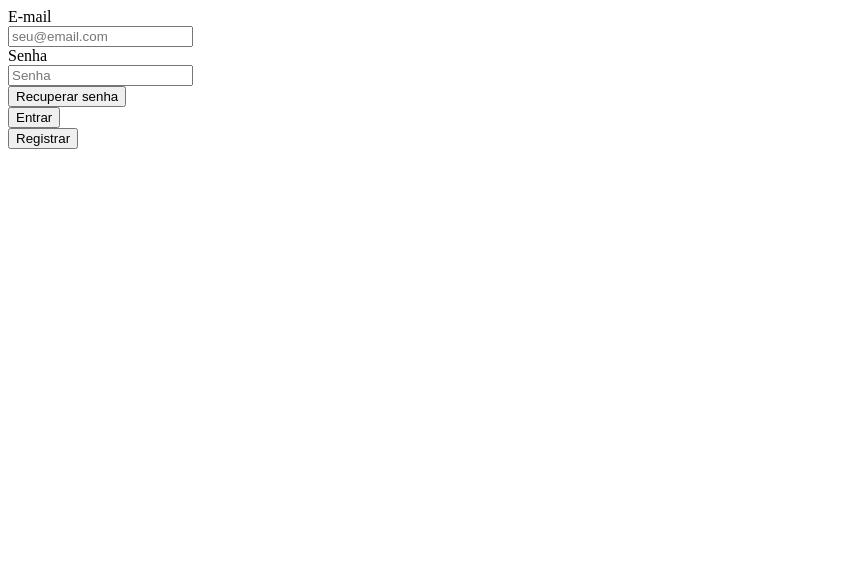
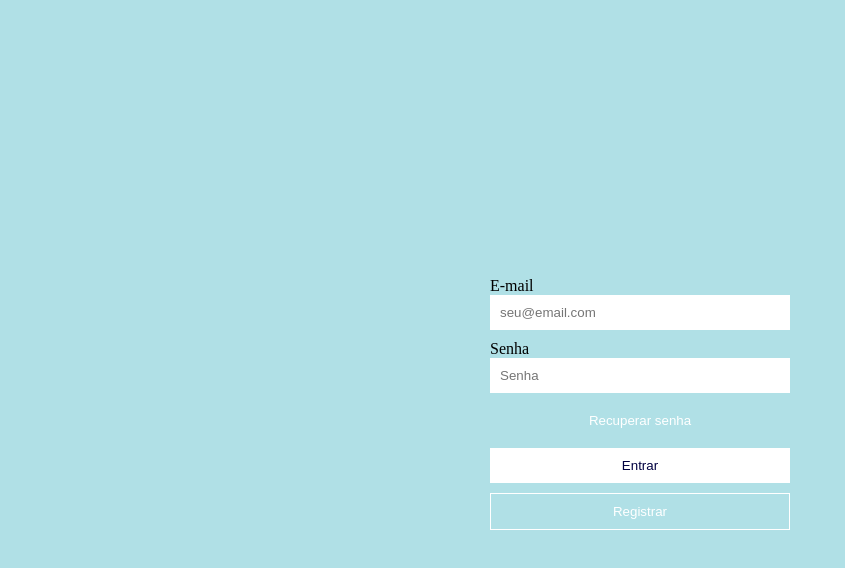
Before and after one commit to BeatrizRochelly/Controle-De-Gastos, a plain HTML site: page index.html in a window 1280 px wide. Shown: the whole page, without its empty margins (0-845 px from the left). Drawn offline with Linux system fonts and the light colour scheme.

Commit message:
Página básica de login com CSS

```diff
--- a/index.html
+++ b/index.html
@@ -3,8 +3,10 @@
   <head>
     <meta charset="UTF-8" />
     <meta name="viewport" content="width=device-width, initial-scale=1.0" />
+    <link rel="stylesheet" href="style.css" />
     <title>Login - Controle De Gastos</title>
   </head>
+
   <body>
     <form>
       <!--form action="exemplo.html" o action serve para ir para outra página ai seria necessario criar um arquivo exemplo.html-->
@@ -17,14 +19,16 @@
         <input type="password" name="Senha" placeholder="Senha" />
       </div>
       <div>
-        <button type="button">Recuperar senha</button>
+        <button type="button" class="clear">Recuperar senha</button>
       </div>
       <div>
-        <button type="button">Entrar</button>
+        <button type="button" class="solid">Entrar</button>
       </div>
       <div>
-        <button type="button">Registrar</button>
+        <button type="button" class="outline">Registrar</button>
       </div>
     </form>
+
+
   </body>
 </html>
--- /dev/null
+++ b/style.css
@@ -0,0 +1,49 @@
+body {
+    background: #B0E0E6;
+    display: flex;
+    justify-content: center;
+    align-items: center;
+    height: 100vh;
+}
+
+input {
+    border: none;
+}
+
+form {
+    width: 300px;
+}
+
+input,
+button {
+    padding: 10px;
+    margin-bottom: 10px;
+    width: -webkit-fill-available;
+}
+
+button {
+    cursor: pointer;
+
+}
+
+button:active {
+    opacity: 0.8;
+}
+
+.clear {
+    background: transparent;
+    border: none;
+    color: white;
+}
+
+.solid {
+    background: white;
+    border: none;
+    color: rgb(0, 0, 65);
+}
+
+.outline {
+    background: transparent;
+    color: white;
+    border: 1px solid white;
+}
```
